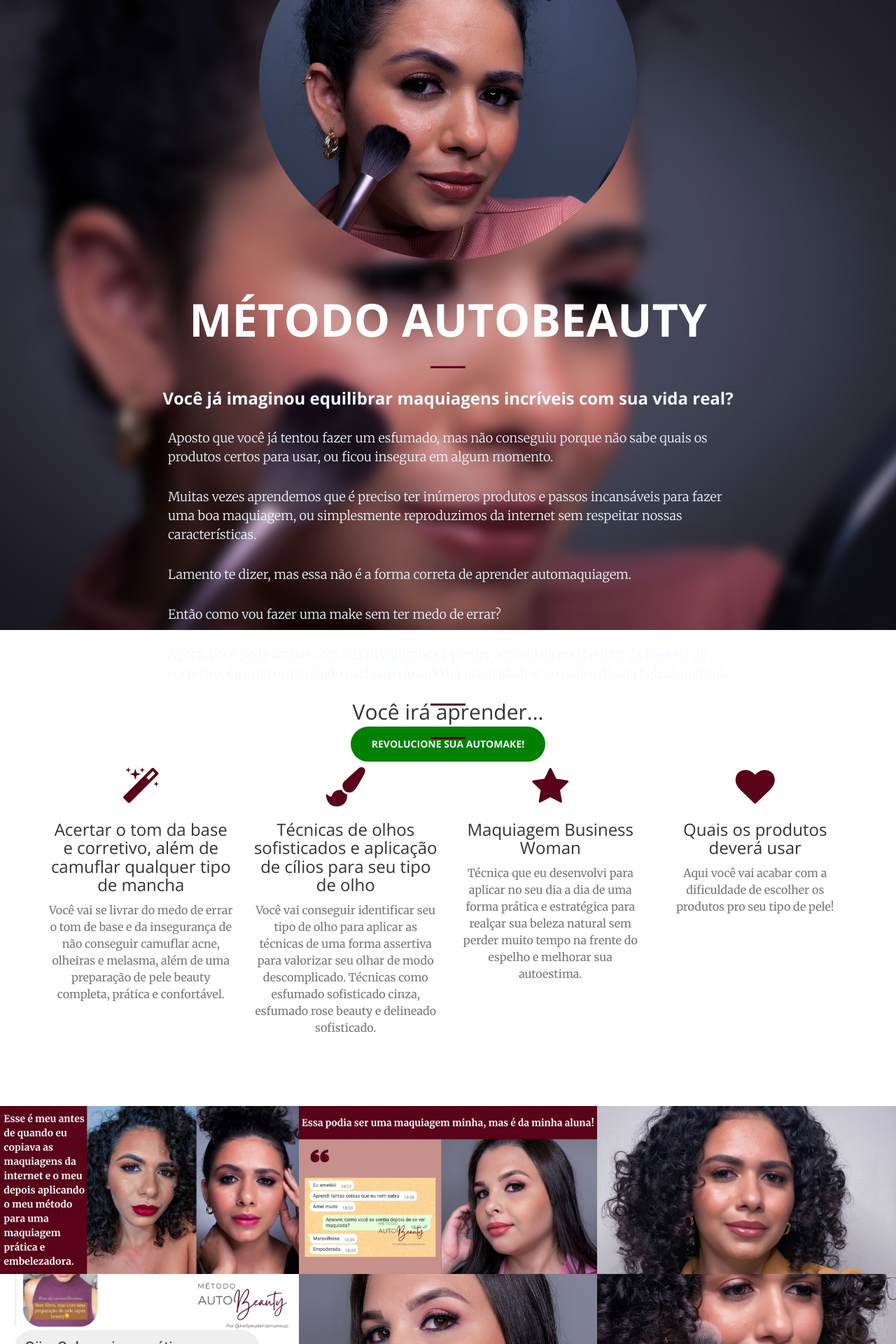
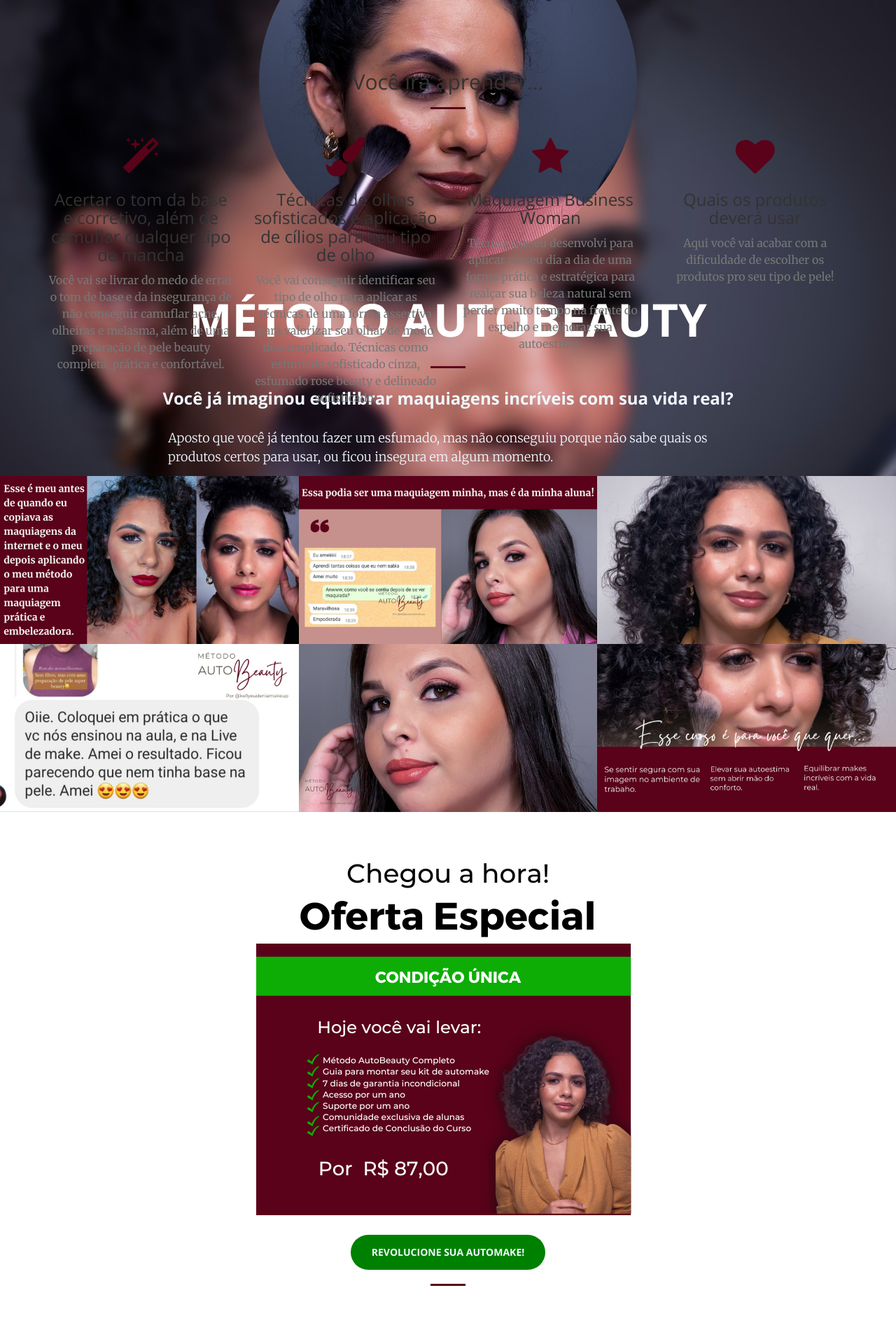
Before and after one commit to kellyeudenia/business-woman, a Jekyll site: the page built from index.html, in a window 1280 px wide. Shown: the top 1920 px of the page at 70% size. Built offline with Jekyll 4.4.1, drawn with Linux system fonts in a browser that asks for light colours.

Commit message:
Setup para a página de vendas.

```diff
--- a/_sass/_base.scss
+++ b/_sass/_base.scss
@@ -150,7 +150,7 @@ aside {
 // Homepage Header
 
 header {
-    position: static;
+    position: absolute;
     width: 100%;
     min-height: auto;
     @include background-cover;
@@ -159,7 +159,7 @@ header {
     text-align: center;
     color: white;
     .header-content {
-        position: relative;
+        position: absolute;
         text-align: center;
         padding: 100px 15px 100px;
         width: 100%;
```
